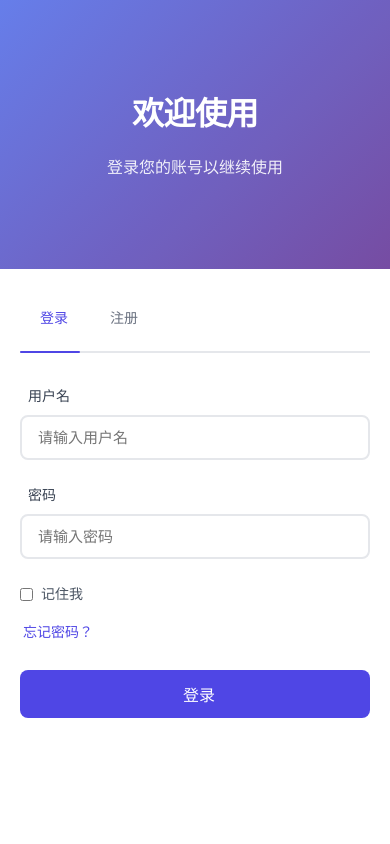
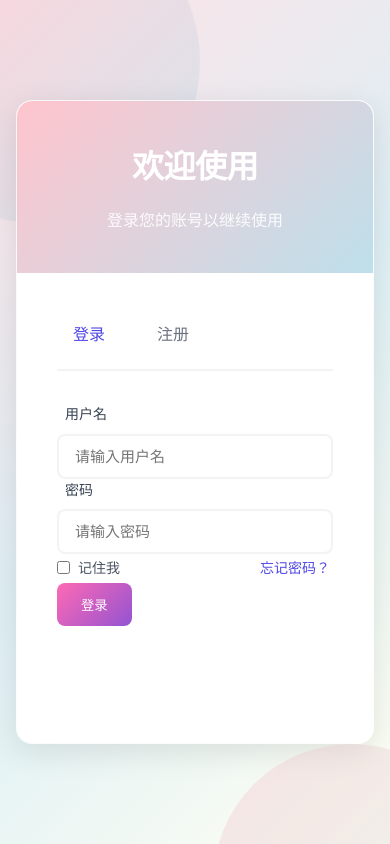
Before and after one commit to MatchaNorth/FYP, a Vue app in the folder frontend/: page /login in a window 390 px wide. Built offline with nearby package versions, Linux system fonts and the light colour scheme.

Commit message:
style: 美化了登录页面

```diff
--- a/frontend/src/components/LoginRegister.vue
+++ b/frontend/src/components/LoginRegister.vue
@@ -16,7 +16,7 @@
             <button
               class="tab-btn"
               :class="{ active: activeTab === 'login' }"
-              @click="activeTab = 'login'"
+              @click="switchTab('login')"
             >
               <i class="el-icon-user"></i>
               登录
@@ -24,7 +24,7 @@
             <button
               class="tab-btn"
               :class="{ active: activeTab === 'register' }"
-              @click="activeTab = 'register'"
+              @click="switchTab('register')"
             >
               <i class="el-icon-plus"></i>
               注册
@@ -33,7 +33,7 @@
 
           <div class="form-container" :class="{ 'slide-left': activeTab === 'login', 'slide-right': activeTab === 'register' }">
             <!-- 登录表单 -->
-            <form v-show="activeTab === 'login'" @submit.prevent="handleLogin" class="auth-form">
+            <form v-show="activeTab === 'login'" @submit.prevent="handleLogin" class="auth-form" :class="{ active: activeTab === 'login' }">
               <div class="form-group">
                 <label for="login-username">
                   <i class="el-icon-user"></i>
@@ -89,7 +89,7 @@
             </form>
 
             <!-- 注册表单 -->
-            <form v-show="activeTab === 'register'" @submit.prevent="handleRegister" class="auth-form">
+            <form v-show="activeTab === 'register'" @submit.prevent="handleRegister" class="auth-form" :class="{ active: activeTab === 'register' }">
               <div class="form-group">
                 <label for="register-username">
                   <i class="el-icon-user"></i>
@@ -178,6 +178,11 @@
 const showRegisterPassword = ref(false)
 const rememberMe = ref(false)
 const agreeToTerms = ref(false)
+
+const switchTab = (tab) => {
+  if (activeTab.value === tab) return
+  activeTab.value = tab
+}
 
 const loginForm = reactive({
   username: '',
@@ -398,7 +403,12 @@
   display: flex;
   justify-content: center;
   align-items: center;
-  background: linear-gradient(135deg, #667eea 0%, #764ba2 100%);
+  background: linear-gradient(
+    135deg,
+    rgba(255, 182, 193, 0.4) 0%,
+    rgba(173, 216, 230, 0.4) 50%,
+    rgba(255, 255, 224, 0.4) 100%
+  );
   padding: 20px;
   box-sizing: border-box;
   position: fixed;
@@ -406,6 +416,49 @@
   left: 0;
   right: 0;
   bottom: 0;
+  overflow: hidden;
+}
+
+/* 添加漂浮的气泡效果 */
+.login-register-container::before,
+.login-register-container::after {
+  content: '';
+  position: absolute;
+  width: 300px;
+  height: 300px;
+  border-radius: 50%;
+  background: linear-gradient(
+    135deg,
+    rgba(255, 182, 193, 0.3),
+    rgba(173, 216, 230, 0.3)
+  );
+  animation: float 15s infinite ease-in-out;
+}
+
+.login-register-container::before {
+  top: -150px;
+  left: -150px;
+}
+
+.login-register-container::after {
+  bottom: -150px;
+  right: -150px;
+  animation-delay: -7.5s;
+}
+
+@keyframes float {
+  0%, 100% {
+    transform: translate(0, 0) scale(1);
+  }
+  25% {
+    transform: translate(50px, 50px) scale(1.1);
+  }
+  50% {
+    transform: translate(0, 100px) scale(1);
+  }
+  75% {
+    transform: translate(-50px, 50px) scale(0.9);
+  }
 }
 
 .auth-content {
@@ -413,14 +466,30 @@
   max-width: 1000px;
   display: grid;
   grid-template-columns: 1fr 1.5fr;
-  background: rgba(255, 255, 255, 0.95);
+  background: rgba(255, 255, 255, 0.7);
   border-radius: 20px;
   box-shadow: 0 8px 32px rgba(0, 0, 0, 0.1);
   overflow: hidden;
+  backdrop-filter: blur(10px);
+  -webkit-backdrop-filter: blur(10px);
+  border: 1px solid rgba(255, 255, 255, 0.2);
+  animation: appear 0.6s ease-out;
+  transition: all 0.6s cubic-bezier(0.34, 1.56, 0.64, 1);
+}
+
+@keyframes appear {
+  from {
+    opacity: 0;
+    transform: translateY(20px);
+  }
+  to {
+    opacity: 1;
+    transform: translateY(0);
+  }
 }
 
 .brand-section {
-  background: linear-gradient(135deg, #667eea 0%, #764ba2 100%);
+  background: linear-gradient(135deg, rgba(255, 182, 193, 0.8) 0%, rgba(173, 216, 230, 0.8) 100%);
   padding: 60px 40px;
   color: white;
   display: flex;
@@ -428,6 +497,8 @@
   justify-content: center;
   position: relative;
   overflow: hidden;
+  backdrop-filter: blur(5px);
+  -webkit-backdrop-filter: blur(5px);
 }
 
 .brand-section::before {
@@ -458,23 +529,39 @@
   font-size: 16px;
   opacity: 0.9;
   line-height: 1.6;
+  transition: transform 0.6s cubic-bezier(0.34, 1.56, 0.64, 1),
+              opacity 0.6s cubic-bezier(0.34, 1.56, 0.64, 1);
+}
+
+.brand-description.slide-enter {
+  opacity: 0;
+  transform: translateY(20px);
+}
+
+.brand-description.slide-leave {
+  opacity: 0;
+  transform: translateY(-20px);
 }
 
 .form-section {
   padding: 40px;
-  background: white;
+  background: rgba(255, 255, 255, 0.9);
+  backdrop-filter: blur(10px);
+  -webkit-backdrop-filter: blur(10px);
+  transition: all 0.6s cubic-bezier(0.34, 1.56, 0.64, 1);
 }
 
 .form-card {
   max-width: 400px;
   margin: 0 auto;
+  transition: height 0.6s cubic-bezier(0.34, 1.56, 0.64, 1);
 }
 
 .tabs {
   display: flex;
   gap: 20px;
   margin-bottom: 32px;
-  border-bottom: 2px solid #e5e7eb;
+  border-bottom: 2px solid rgba(229, 231, 235, 0.5);
   padding-bottom: 16px;
 }
 
@@ -485,15 +572,21 @@
   font-size: 16px;
   color: #6b7280;
   cursor: pointer;
-  transition: all 0.3s ease;
-  display: flex;
-  align-items: center;
-  gap: 8px;
+  transition: all 0.3s cubic-bezier(0.4, 0, 0.2, 1);
   position: relative;
+  overflow: hidden;
 }
 
-.tab-btn i {
-  font-size: 18px;
+.tab-btn::before {
+  content: '';
+  position: absolute;
+  bottom: -2px;
+  left: 0;
+  width: 100%;
+  height: 2px;
+  background: linear-gradient(135deg, #ff69b4, #4f46e5);
+  transform: scaleX(0);
+  transition: transform 0.3s cubic-bezier(0.4, 0, 0.2, 1);
 }
 
 .tab-btn.active {
@@ -501,33 +594,85 @@
   font-weight: 500;
 }
 
-.tab-btn.active::after {
-  content: '';
-  position: absolute;
-  bottom: -18px;
-  left: 0;
-  width: 100%;
-  height: 2px;
-  background: #4f46e5;
-  border-radius: 2px;
+.tab-btn.active::before {
+  transform: scaleX(1);
 }
 
 .form-container {
   position: relative;
-  transition: all 0.3s ease-in-out;
+  min-height: 300px;
+  height: auto;
+  transition: all 0.6s cubic-bezier(0.34, 1.56, 0.64, 1);
 }
 
 .auth-form {
-  display: flex;
-  flex-direction: column;
-  gap: 24px;
+  opacity: 0;
+  transform: scale(0.8);
+  transition: all 0.6s cubic-bezier(0.34, 1.56, 0.64, 1);
+  position: absolute;
+  width: 100%;
+  height: auto;
+}
+
+.auth-form.active {
+  opacity: 1;
+  transform: scale(1);
+  position: relative;
+}
+
+/* 登录表单和注册表单的特定高度 */
+.auth-form[v-show="activeTab === 'login'"] {
+  min-height: 320px;
+}
+
+.auth-form[v-show="activeTab === 'register'"] {
+  min-height: 420px;
+}
+
+/* 果冻效果的切换动画 */
+.slide-left {
+  transform: translateX(0) scale(1);
+  animation: jellyLeft 0.8s cubic-bezier(0.34, 1.56, 0.64, 1);
+}
+
+.slide-right {
+  transform: translateX(0) scale(1);
+  animation: jellyRight 0.8s cubic-bezier(0.34, 1.56, 0.64, 1);
+}
+
+@keyframes jellyLeft {
+  0% { transform: translateX(100%) scale(0.8); }
+  40% { transform: translateX(0) scale(1.1); }
+  70% { transform: translateX(0) scale(0.95); }
+  100% { transform: translateX(0) scale(1); }
+}
+
+@keyframes jellyRight {
+  0% { transform: translateX(-100%) scale(0.8); }
+  40% { transform: translateX(0) scale(1.1); }
+  70% { transform: translateX(0) scale(0.95); }
+  100% { transform: translateX(0) scale(1); }
 }
 
 .form-group {
   display: flex;
   flex-direction: column;
   gap: 8px;
+  opacity: 0;
+  transform: translateY(20px);
+  animation: formGroupEnter 0.6s cubic-bezier(0.34, 1.56, 0.64, 1) forwards;
 }
+
+@keyframes formGroupEnter {
+  to {
+    opacity: 1;
+    transform: translateY(0);
+  }
+}
+
+.form-group:nth-child(1) { animation-delay: 0.1s; }
+.form-group:nth-child(2) { animation-delay: 0.2s; }
+.form-group:nth-child(3) { animation-delay: 0.3s; }
 
 .form-group label {
   color: #374151;
@@ -536,26 +681,34 @@
   display: flex;
   align-items: center;
   gap: 8px;
-}
-
-.form-group label i {
-  color: #6b7280;
-  font-size: 16px;
+  transition: transform 0.3s cubic-bezier(0.34, 1.56, 0.64, 1),
+              color 0.3s ease;
 }
 
 .form-group input {
   padding: 12px 16px;
-  border: 2px solid #e5e7eb;
+  border: 2px solid rgba(229, 231, 235, 0.5);
   border-radius: 8px;
   font-size: 15px;
-  transition: all 0.3s ease;
+  transition: all 0.4s cubic-bezier(0.34, 1.56, 0.64, 1);
   width: 100%;
+  background: rgba(255, 255, 255, 0.8);
+  backdrop-filter: blur(5px);
+  -webkit-backdrop-filter: blur(5px);
+  transform-origin: left;
 }
 
 .form-group input:focus {
   border-color: #4f46e5;
   outline: none;
-  box-shadow: 0 0 0 3px rgba(79, 70, 229, 0.1);
+  box-shadow: 0 0 0 3px rgba(79, 70, 229, 0.2);
+  background: rgba(255, 255, 255, 0.95);
+  transform: scale(1.02);
+}
+
+.form-group input:focus + label {
+  transform: translateY(-2px);
+  color: #4f46e5;
 }
 
 .password-input {
@@ -592,6 +745,16 @@
   justify-content: space-between;
   align-items: center;
   font-size: 14px;
+  opacity: 0;
+  transform: translateY(20px);
+  animation: fadeSlideUp 0.6s cubic-bezier(0.34, 1.56, 0.64, 1) 0.3s forwards;
+}
+
+@keyframes fadeSlideUp {
+  to {
+    opacity: 1;
+    transform: translateY(0);
+  }
 }
 
 .remember-me {
@@ -619,6 +782,9 @@
   gap: 4px;
   font-size: 14px;
   color: #4b5563;
+  opacity: 0;
+  transform: translateY(20px);
+  animation: fadeSlideUp 0.6s cubic-bezier(0.34, 1.56, 0.64, 1) 0.3s forwards;
 }
 
 .terms-link {
@@ -632,48 +798,46 @@
 }
 
 .submit-btn {
-  background: #4f46e5;
-  color: white;
+  background: linear-gradient(135deg, #ff69b4, #4f46e5);
   border: none;
   padding: 12px 24px;
   border-radius: 8px;
-  font-size: 16px;
+  color: white;
   font-weight: 500;
   cursor: pointer;
-  transition: all 0.3s ease;
-  display: flex;
-  align-items: center;
-  justify-content: center;
-  gap: 8px;
+  transition: all 0.4s cubic-bezier(0.34, 1.56, 0.64, 1);
+  background-size: 200% auto;
+  transform-origin: center;
+  opacity: 0;
+  transform: translateY(20px);
+  animation: buttonEnter 0.6s cubic-bezier(0.34, 1.56, 0.64, 1) 0.4s forwards;
 }
 
-.submit-btn:hover {
-  background: #4338ca;
-  transform: translateY(-1px);
-}
-
-.submit-btn:disabled {
-  background: #9ca3af;
-  cursor: not-allowed;
-  transform: none;
-}
-
-.submit-btn i {
-  font-size: 18px;
-}
-
-@keyframes fadeIn {
-  from {
-    opacity: 0;
-    transform: translateY(10px);
-  }
+@keyframes buttonEnter {
   to {
     opacity: 1;
     transform: translateY(0);
   }
 }
 
-/* 响应式设计 */
+.submit-btn:hover {
+  background-position: right center;
+  transform: translateY(-2px) scale(1.02);
+  box-shadow: 0 4px 12px rgba(79, 70, 229, 0.2);
+}
+
+.submit-btn:active {
+  transform: translateY(0) scale(0.98);
+}
+
+.submit-btn:disabled {
+  background: linear-gradient(135deg, #d1d5db, #9ca3af);
+  cursor: not-allowed;
+  transform: none;
+  box-shadow: none;
+}
+
+/* 响应式设计调整 */
 @media (max-width: 768px) {
   .auth-content {
     grid-template-columns: 1fr;
@@ -683,39 +847,15 @@
     padding: 40px 20px;
     text-align: center;
   }
-
-  .form-section {
-    padding: 30px 20px;
-  }
-
-  .form-card {
-    max-width: 100%;
-  }
 }
 
 @media (max-width: 480px) {
   .login-register-container {
-    padding: 0;
+    padding: 16px;
   }
 
   .auth-content {
-    border-radius: 0;
-    min-height: 100vh;
-  }
-
-  .tabs {
-    gap: 10px;
-  }
-
-  .tab-btn {
-    padding: 8px 12px;
-    font-size: 14px;
-  }
-
-  .form-options {
-    flex-direction: column;
-    gap: 12px;
-    align-items: flex-start;
+    border-radius: 16px;
   }
 }
 </style>
```
